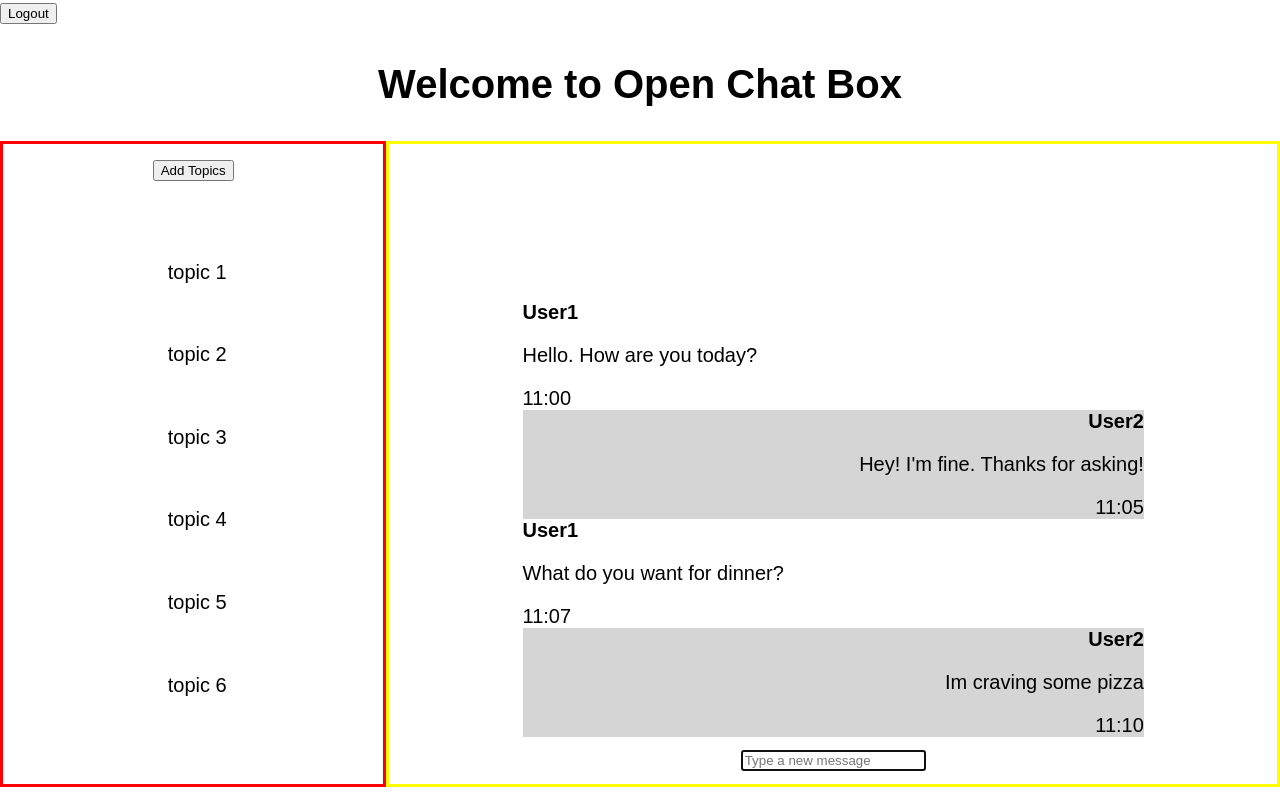
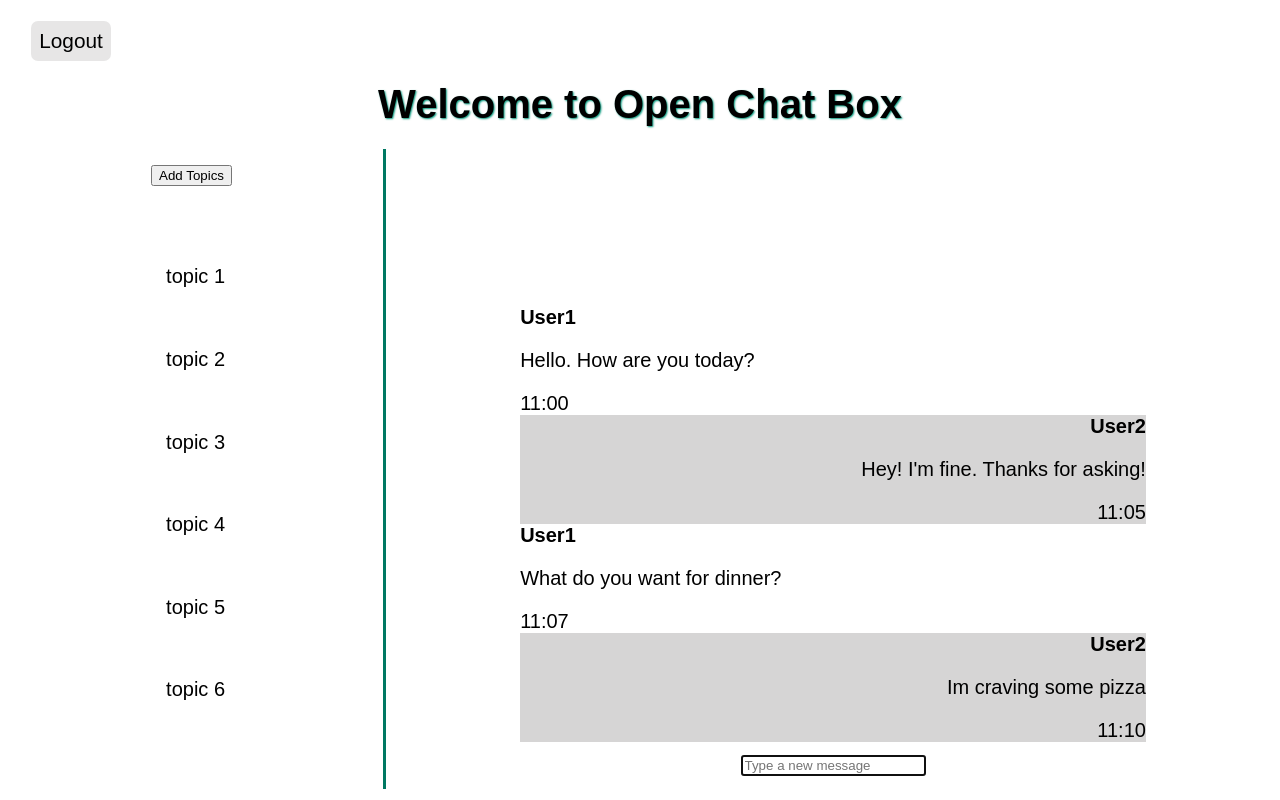
Before and after one commit to mqas1/open-chat-box, a website: page views/main.html in a window 1280 px wide. Drawn offline with Linux system fonts and the light colour scheme.

Commit message:
added css updates

```diff
--- a/config/connection.js
+++ b/config/connection.js
@@ -11,7 +11,7 @@ if (process.env.JAWSDB_URL) {
     process.env.DB_USER,
     process.env.DB_PASSWORD,
     {
-      host: 'localhost',
+      host: '127.0.0.1',
       dialect: 'mysql',
       port: 3306
     }
--- a/public/css/style.css
+++ b/public/css/style.css
@@ -4,7 +4,7 @@ body {
     --color-secondary: #243fa9;
     --color-error: rgb(217, 8, 8);
     --color-sucess: rgb(14, 201, 52);
-
+    overflow: hidden;
     margin: 0;
     height: 100vh;
     font-size: 20px;
@@ -133,8 +133,23 @@ body {
 
 /* main page */
 
+.logout-button {
+    font-size: 1.3rem;
+    margin: 1em 1em 0em 1.5em;
+    border: none;
+    cursor: pointer;
+    padding: 0.5rem;
+    border-radius: 7px;
+    background-color: rgb(231, 230, 230);
+}
+
+.logout-button:hover {
+    transform: scale(1.1);
+    transition: transform 30ms ease;
+    background-color: var(--color-primary);
+}
 .mainTitle {
-    height: 15%;
+    height: 11%;
     display: flex;
     justify-content: center;
     align-items: center;
@@ -142,6 +157,7 @@ body {
 
 .mainTitle > h1 {
     margin: 0;
+    text-shadow: 1px 1px 2px var(--color-primary);
 
 }
 
@@ -156,8 +172,8 @@ body {
 
 .topicContainer {
 
-    border-style: solid;
-    border-color: red;
+    border-right: solid;
+    border-color: var(--color-primar-dark);
     width: 30%;
     height: 100%;
 }
@@ -184,8 +200,6 @@ body {
 }
 
 .chatContainer {
-    border-style: solid;
-    border-color: yellow;
     width: 70%;
     height: 100%;
     display: flex;
```
